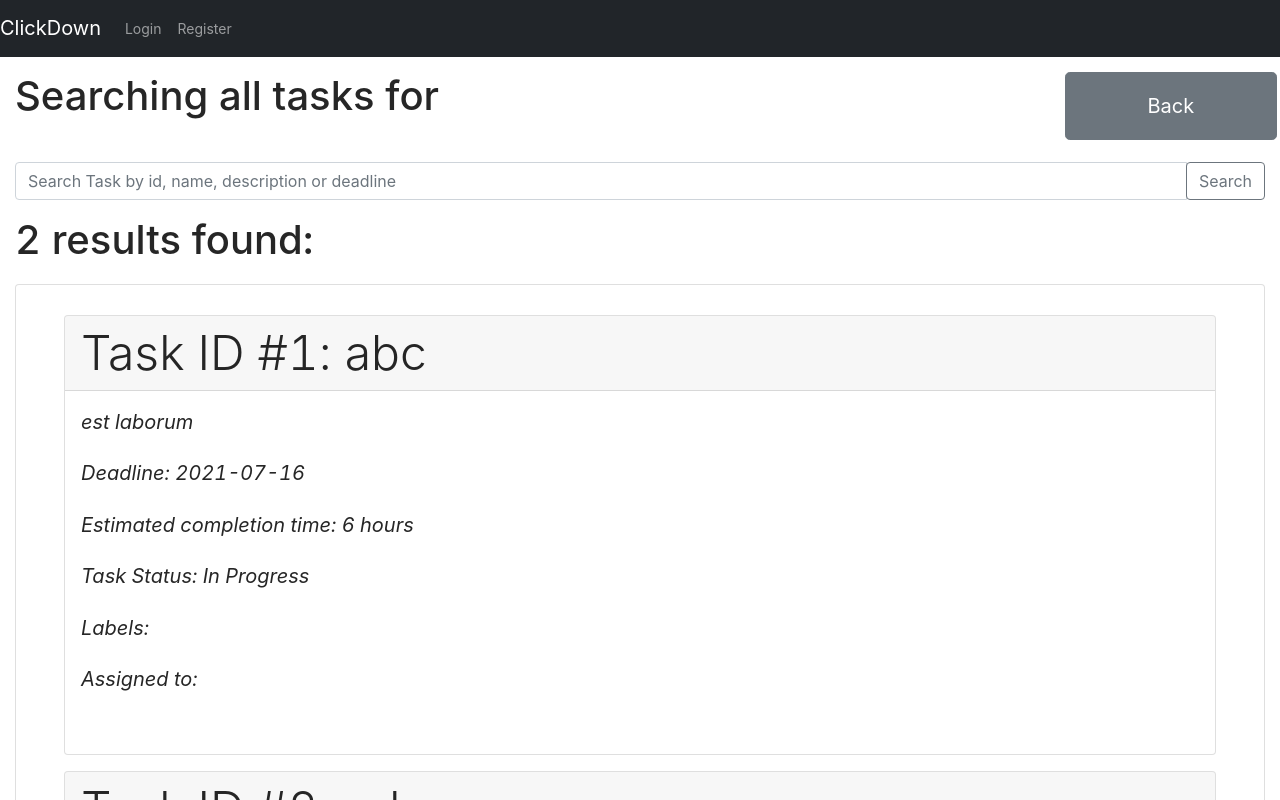
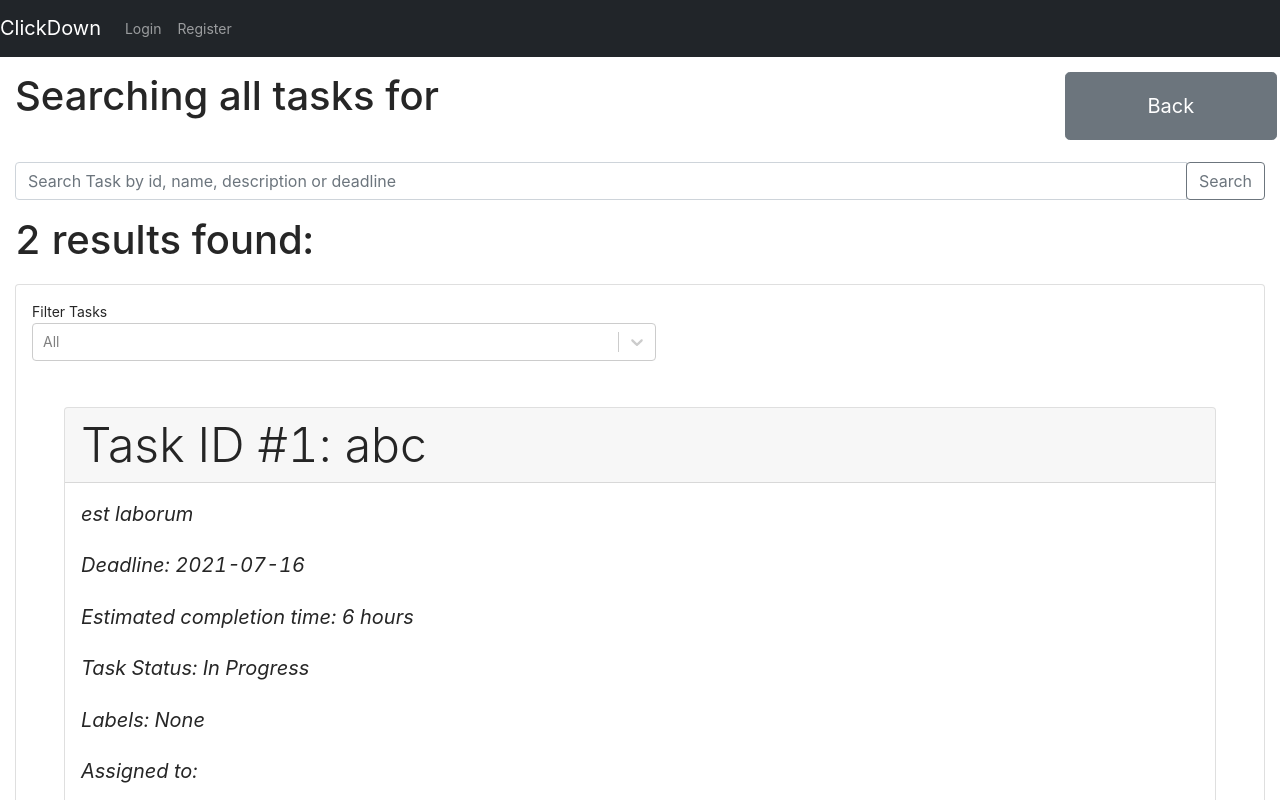
Before and after one commit to z5219951/task-master, a React (Create React App) app in the folder frontend/: page /taskSearchResult in a window 1280 px wide. Shown: the top 800 px of the page. Built offline with nearby package versions, Linux system fonts and the light colour scheme; no server answers.

Commit message:
Added func to filter tasks

```diff
--- a/frontend/src/components/ShowTasks.js
+++ b/frontend/src/components/ShowTasks.js
@@ -1,18 +1,52 @@
 import TaskCard from '../components/TaskCard'
 import React, { useEffect, useState } from 'react';
+import Select from 'react-select';
 
 const ShowTasks = (props) => {
 
   console.log(props)
   const update = props.update;
   const [tasks, setTasks] = useState(props.tasks);
+  const [filter, setFilter] = useState('')
+  const [all, setAll] = useState(true)
+
+  const completionState = [{label: 'All', value: 'All'}, {label: 'Not Started', value: 'Not Started'},{label: 'In Progress', value: 'In Progress'},{label: 'Completed', value: 'Completed'},{label: 'Blocked', value: 'Blocked'} ]
+
+  function handleFilter(state) {
+    if (state.value === 'All') {
+      setAll(true)
+    }
+    if (state.value === 'Not Started') {
+      setFilter(state.value)
+      setAll(false)
+    }
+    if (state.value === 'In Progress') {
+      setFilter(state.value)
+      setAll(false)
+    }
+    if (state.value === 'Completed') {
+      setFilter(state.value)
+      setAll(false)
+    }
+
+  }
 
   return(
     <>
     <div className="card">
+    <div className="form-group">
+      <div className="col-md-6 m-3">
+        <label htmlFor="assign">Filter Tasks</label>
+        <Select defaultValue="All" placeholder="All" options={completionState} onChange={(e) => handleFilter(e)}/>
+      </div>
+    </div>
       <br/>
         {tasks && tasks.map((task) => {
+          if (all) {
             return <TaskCard key={task.id} update={update} task={task}/>
+          } else if (task.current_state === filter) {
+            return <TaskCard key={task.id} update={update} task={task}/>
+          }
         })}
     </div>
     </>
--- a/frontend/src/components/TaskCard.js
+++ b/frontend/src/components/TaskCard.js
@@ -44,7 +44,7 @@ const TaskCard = (props) => {
     if (parseInt(tasks.owner) === parseInt(store.getState().id)) {
       setUpdate(true)
     }
-    /*
+
     if (tasks.labels !== '') {
       setCurrentLabels([])
       JSON.parse(tasks.labels).map((label) => {
@@ -54,7 +54,6 @@ const TaskCard = (props) => {
     } else {
       setCurrentLabels('None')
     }
-    */
   },[updateLabel])
 
   function handleLabels(labels) {
--- a/frontend/src/pages/CreateTask.js
+++ b/frontend/src/pages/CreateTask.js
@@ -21,7 +21,7 @@ const CreateTask = () => {
   const [labels, setLabels] = useState('')
   const [existingLabels, setExistingLabels] = useState('')
   const [friends, setFriends] = useState([{label: 'Myself', value:''}])
-  const [assigned_to, setAssigned_to] = useState('')
+  const [assigned_to, setAssigned_to] = useState(store.getState().id)
 
   var today = new Date();
   const currentDate = today.getFullYear() + '-' + (today.getMonth() + 1) + '-' + today.getDate()
@@ -51,10 +51,6 @@ const CreateTask = () => {
     }
     const options = []
 
-    if (assigned_to === "") {
-      setAssigned_to(store.getState().id)
-    }
-
     // Create task object and push it to server
     const task = {title: name, description: description, creation_date: currentDate, deadline: dueD, time_estimate: timeEst, current_state: cState, owner: owner, labels: labels, assigned_to: assigned_to}
     console.log(task)
@@ -75,7 +71,7 @@ const CreateTask = () => {
     })
     */
     setExistingLabels([{label:'frontend', value:'frontend'},{label:'backend', value:'backend'}])
-    const temp = [{'id': '1', 'username': 'gavin', 'password': 'Testing123', 'email': 'abc@gmail.com', 'first_name': 'Gavin', 'last_name': 'Wang', 'phone_number': '54321', 'company': '321'}, {'id': '2', 'username': 'gavin', 'password': 'Testing123', 'email': '1@gmail.com', 'first_name': 'Gavin', 'last_name': 'Wang', 'phone_number': '54321', 'company': '321'}]
+    const temp = [{'id': '1', 'username': 'gavin', 'password': 'Testing123', 'email': '1105282259@qq.com', 'first_name': 'Gavin', 'last_name': 'Wang', 'phone_number': '54321', 'company': '321'}, {'id': '2', 'username': 'gavin', 'password': 'Testing123', 'email': '1@gmail.com', 'first_name': 'Gavin', 'last_name': 'Wang', 'phone_number': '54321', 'company': '321'}]
     temp.map((user) => {
       setFriends(friends => [...friends,{'value': user.id, 'label': user.email}])
     })
@@ -97,9 +93,6 @@ const CreateTask = () => {
   function handleAssigned(assigned) {
     console.log(assigned)
     setAssigned_to(assigned.value)
-    if (assigned.value === '') {
-      setAssigned_to(store.getState().id)
-    }
   }
 
   return(
@@ -139,8 +132,8 @@ const CreateTask = () => {
         </div>
         <div className="form-group">
           <div className="col-md-6">
-            <label htmlFor="assign">Assign Task</label>
-            <Select placeholder='Search for a user to assign this task to' options={friends} onChange={(e) => handleAssigned(e)}/>
+            <label htmlFor="assign">Assign Task - defaults to you if not selected</label>
+            <Select placeholder='Search for a user to assign this task to' defaultValue='' options={friends} onChange={(e) => handleAssigned(e)}/>
           </div>
         </div>
         <div className="form-group">
```
